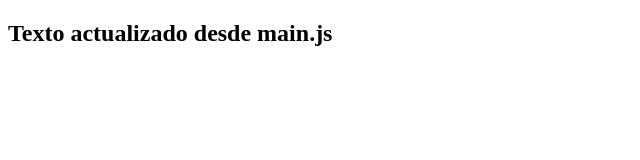
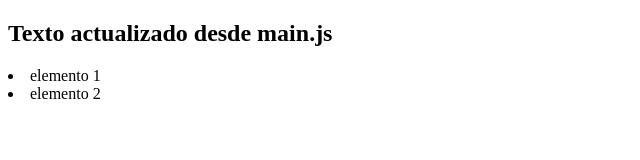
Before and after one commit to Sdpuchatt/unPocoDeTodo, a plain HTML site: page practicaJS/intro-dom/index.html in a window 1280 px wide. Shown: the whole page, without its empty margins (0-640 px from the left). Drawn offline with Linux system fonts and the light colour scheme.

Commit message:
main
ejercicio 2

```diff
--- a/practicaJS/intro-dom/index.html
+++ b/practicaJS/intro-dom/index.html
@@ -7,6 +7,7 @@
 </head>
 <body>
     <h2 id="titulo">Esto es una introduccion al dom</h2>
+    <p id="parrafo"> Este es un parro de prueba</p>
 </body>
 <script src="./js/main.js"></script>
 </html>
--- a/practicaJS/intro-dom/js/main.js
+++ b/practicaJS/intro-dom/js/main.js
@@ -3,4 +3,7 @@
     const titulo = document.getElementById('titulo');
     console.log(titulo);
     titulo.innerText = 'Texto actualizado desde main.js';
+
+    const parrafo = document.getElementById('parrafo');
+    parrafo.innerHTML = '<li>elemento 1</li><li>elemento 2</li>'
 }
```
